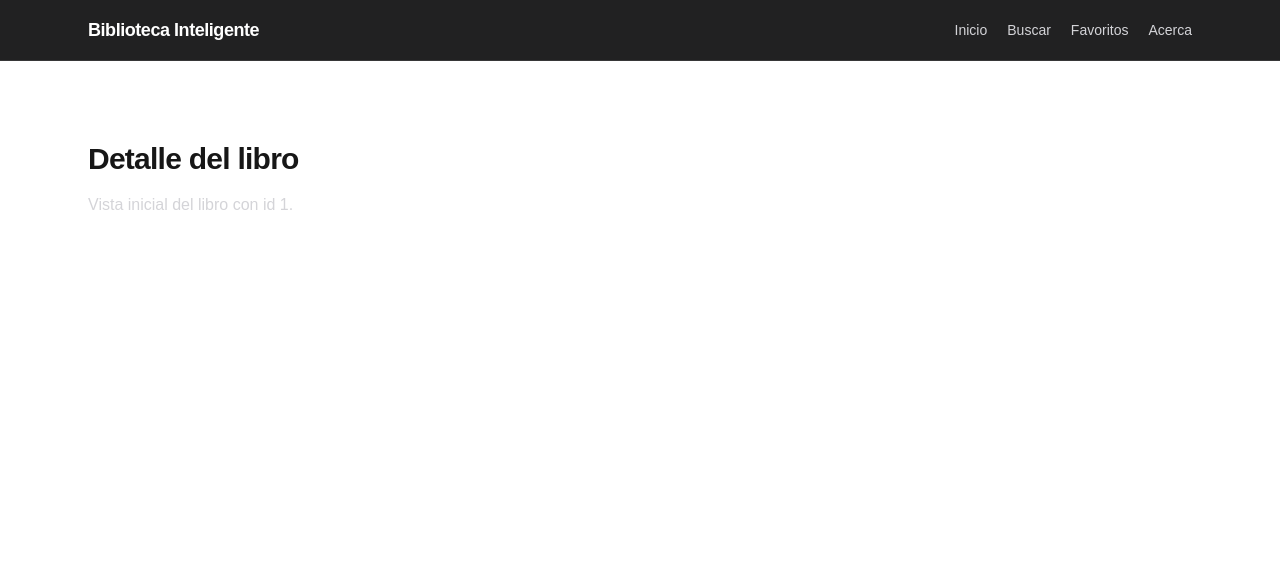
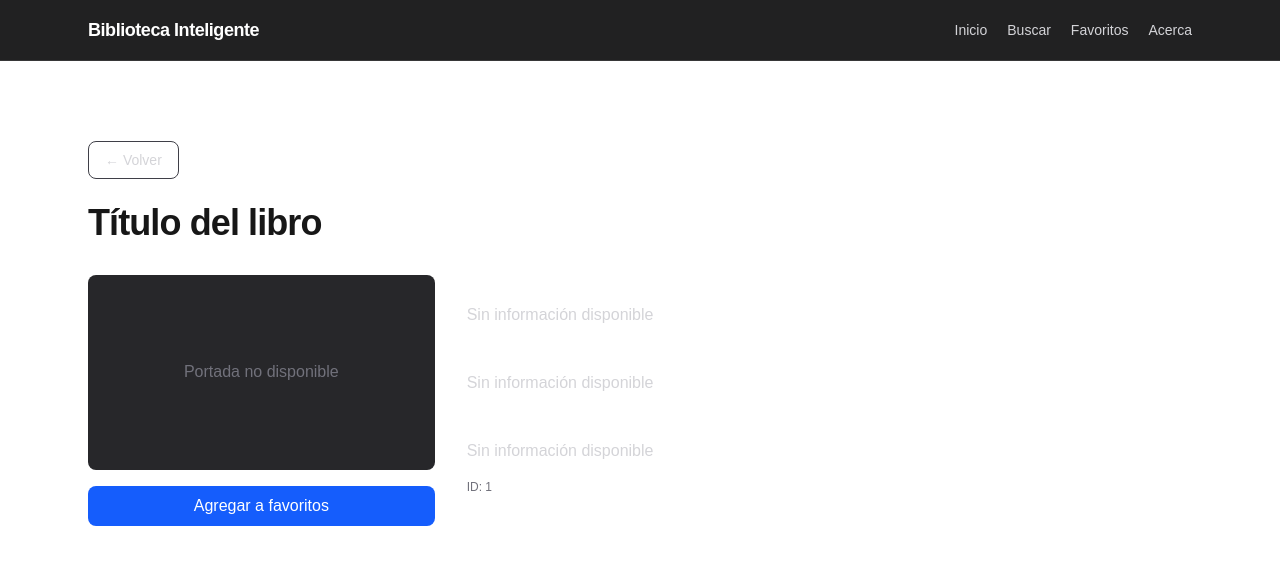
Before and after one commit to robert-ortiz/Biblioteca-Inteligente, a Next.js app: page /libro/1 in a window 1280 px wide. Shown: the top 564 px of the page. Built offline with nearby package versions, Linux system fonts and the light colour scheme.

Commit message:
feat: creacion de paginas principales

```diff
--- a/src/app/acerca/page.tsx
+++ b/src/app/acerca/page.tsx
@@ -1,10 +1,29 @@
 export default function AcercaPage() {
   return (
     <section className="mx-auto flex w-full max-w-6xl flex-1 flex-col px-6 py-20">
-      <h1 className="text-3xl font-semibold tracking-tight">Acerca</h1>
-      <p className="mt-4 max-w-2xl text-zinc-300">
-        Información básica sobre el proyecto Biblioteca Inteligente.
-      </p>
+      <h1 className="text-3xl font-semibold tracking-tight">Acerca de</h1>
+
+      <div className="mt-8 space-y-6 text-zinc-300">
+        <div>
+          <h2 className="text-lg font-semibold text-white">Biblioteca Inteligente</h2>
+          <p className="mt-2">Una aplicación para buscar, explorar y guardar tus libros favoritos usando la API pública de Open Library.</p>
+        </div>
+
+        <div>
+          <h3 className="font-semibold text-white">Características</h3>
+          <ul className="mt-2 space-y-1 text-sm">
+            <li>• Búsqueda avanzada por título, autor y tema</li>
+            <li>• Vista detallada de cada libro</li>
+            <li>• Guarda tus libros favoritos localmente</li>
+            <li>• Interfaz limpia y responsiva</li>
+          </ul>
+        </div>
+
+        <div>
+          <h3 className="font-semibold text-white">Datos</h3>
+          <p className="mt-2 text-sm">Los datos provienen de <a href="https://openlibrary.org" target="_blank" rel="noopener noreferrer" className="text-blue-400 hover:underline">Open Library</a>, una base de datos abierta de libros.</p>
+        </div>
+      </div>
     </section>
   );
 }
--- a/src/app/buscar/page.tsx
+++ b/src/app/buscar/page.tsx
@@ -1,9 +1,21 @@
 export default function BuscarPage() {
   return (
     <section className="mx-auto flex w-full max-w-6xl flex-1 flex-col px-6 py-20">
-      <h1 className="text-3xl font-semibold tracking-tight">Buscar</h1>
-      <p className="mt-4 max-w-2xl text-zinc-300">
-        Página inicial para la búsqueda de libros.
+      <h1 className="text-3xl font-semibold tracking-tight">Buscar libros</h1>
+
+      <div className="mt-8 flex flex-col gap-4 sm:flex-row">
+        <input
+          type="text"
+          placeholder="Buscar por título, autor o tema..."
+          className="flex-1 rounded-lg border border-zinc-700 bg-zinc-900 px-4 py-2 text-white placeholder-zinc-400 focus:border-white focus:outline-none"
+        />
+        <button className="rounded-lg bg-blue-600 px-6 py-2 font-medium text-white hover:bg-blue-700 transition-colors">
+          Buscar
+        </button>
+      </div>
+
+      <p className="mt-6 text-sm text-zinc-400">
+        Ingresa un término para buscar entre miles de libros de Open Library.
       </p>
     </section>
   );
--- a/src/app/favoritos/page.tsx
+++ b/src/app/favoritos/page.tsx
@@ -1,10 +1,14 @@
 export default function FavoritosPage() {
   return (
     <section className="mx-auto flex w-full max-w-6xl flex-1 flex-col px-6 py-20">
-      <h1 className="text-3xl font-semibold tracking-tight">Favoritos</h1>
-      <p className="mt-4 max-w-2xl text-zinc-300">
-        Página inicial para ver los libros guardados.
-      </p>
+      <h1 className="text-3xl font-semibold tracking-tight">Mis favoritos</h1>
+
+      <div className="mt-8 flex h-64 items-center justify-center rounded-lg border border-dashed border-zinc-700 bg-zinc-950">
+        <div className="text-center">
+          <p className="text-zinc-400">No tienes libros guardados todavía</p>
+          <p className="mt-2 text-sm text-zinc-500">Guarda libros desde la búsqueda para verlos aquí</p>
+        </div>
+      </div>
     </section>
   );
 }
--- a/src/app/libro/[id]/page.tsx
+++ b/src/app/libro/[id]/page.tsx
@@ -9,10 +9,40 @@ export default async function LibroPage({ params }: BookPageProps) {
 
   return (
     <section className="mx-auto flex w-full max-w-6xl flex-1 flex-col px-6 py-20">
-      <h1 className="text-3xl font-semibold tracking-tight">Detalle del libro</h1>
-      <p className="mt-4 max-w-2xl text-zinc-300">
-        Vista inicial del libro con id {id}.
-      </p>
+      <button className="mb-6 w-fit rounded-lg border border-zinc-700 px-4 py-2 text-sm text-zinc-300 hover:bg-zinc-900 transition-colors">
+        ← Volver
+      </button>
+
+      <h1 className="text-4xl font-bold tracking-tight">Título del libro</h1>
+
+      <div className="mt-8 grid grid-cols-1 gap-8 sm:grid-cols-3">
+        <div className="sm:col-span-1">
+          <div className="aspect-video rounded-lg bg-zinc-800">
+            <p className="flex h-full items-center justify-center text-zinc-500">Portada no disponible</p>
+          </div>
+          <button className="mt-4 w-full rounded-lg bg-blue-600 px-4 py-2 font-medium text-white hover:bg-blue-700 transition-colors">
+            Agregar a favoritos
+          </button>
+        </div>
+
+        <div className="sm:col-span-2 space-y-4 text-zinc-300">
+          <div>
+            <h3 className="font-semibold text-white">Autores</h3>
+            <p className="mt-1">Sin información disponible</p>
+          </div>
+          <div>
+            <h3 className="font-semibold text-white">Año de publicación</h3>
+            <p className="mt-1">Sin información disponible</p>
+          </div>
+          <div>
+            <h3 className="font-semibold text-white">Descripción</h3>
+            <p className="mt-1">Sin información disponible</p>
+          </div>
+          <div>
+            <p className="text-xs text-zinc-500">ID: {id}</p>
+          </div>
+        </div>
+      </div>
     </section>
   );
 }
```
